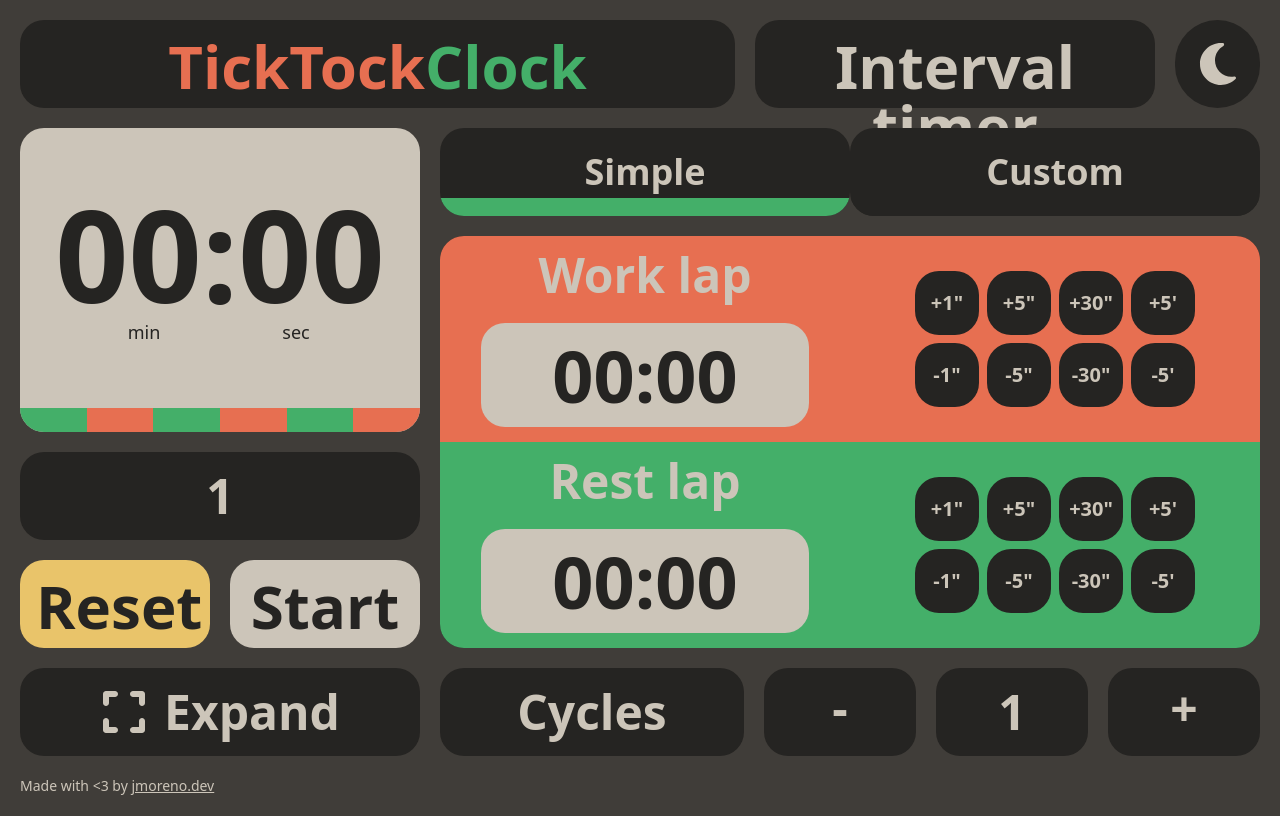
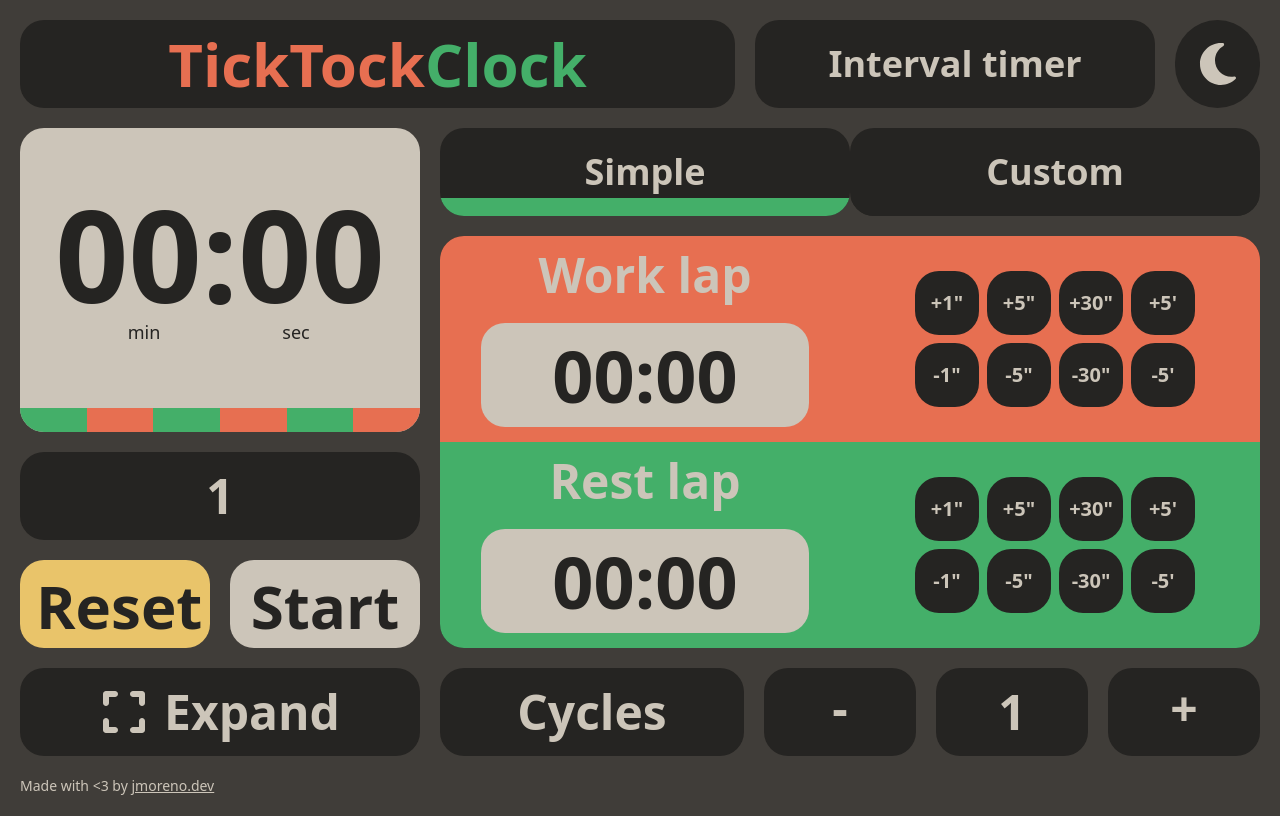
Before and after one commit to jesu-m0/TickTockClock, a React (Vite) app in the folder TickTockClock/: page / in a window 1280 px wide. Built offline with nearby package versions, Linux system fonts and the light colour scheme.

Commit message:
small font size fixes

```diff
--- a/TickTockClock/src/components/Common/Clock.tsx
+++ b/TickTockClock/src/components/Common/Clock.tsx
@@ -270,7 +270,7 @@ const Clock: React.FC = () => {
       {/*Clock*/}
       <div className="flex-grow rounded-3xl content-center dark:bg-timberwolf bg-floralWhite flex flex-col">
         <div className="p-4 h-full flex flex-col justify-center items-center">
-          <p className="font-black text-blackOlive dark:text-eerieBlack text-8xl lg:text-9xl text-center">
+          <p className="font-black text-blackOlive dark:text-eerieBlack text-8xl md:text-8xl xl:text-9xl text-center">
             {formatTime(time)}
           </p>
           <div className="flex px-8 w-full">
--- a/TickTockClock/src/components/Common/ExpandedContent.tsx
+++ b/TickTockClock/src/components/Common/ExpandedContent.tsx
@@ -72,7 +72,7 @@ const ExpandedContent: React.FC<ExpandedContentProps> = ({
           {/*Clock*/}
           <div className="mx-auto dark:bg-timberwolf bg-floralWhite h-[50vh] lg:h-[60vh] lg:w-[60vw] w-[85vw] rounded-3xl mt-[5vh] flex flex-col items-center justify-center">
             <div className="h-full flex flex-col justify-center items-center">
-              <p className="text-blackOlive lg:text-[18rem] text-8xl font-black">
+              <p className="text-blackOlive 2xl:text-[18rem] xl:text-[16rem] lg:text-[14rem] md:text-[12rem] text-8xl font-black">
                 {formatTime(time)}
               </p>
               <div className="flex px-8 w-full">
--- a/TickTockClock/src/components/Common/Header.tsx
+++ b/TickTockClock/src/components/Common/Header.tsx
@@ -5,15 +5,19 @@ const Header: React.FC = () => {
     return (
         <header className="contents">
             <div className='order-1 lg:order-1 p-4 row-span-1 rounded-3xl bg-floralWhite dark:bg-eerieBlack col-span-12 lg:col-span-7'>
-                <h1 className="font-extrabold text-timberwolf text-4xl lg:text-6xl text-center">
-                    <span className='text-burntSienna'>Tick</span>
-                    <span className='text-burntSienna'>Tock</span>
-                    <span className='text-jade'>Clock</span>
-                </h1>
+                <div className="flex items-center justify-center h-full">
+                    <h1 className="font-extrabold text-timberwolf text-4xl md:text-5xl xl:text-6xl text-center">
+                        <span className='text-burntSienna'>Tick</span>
+                        <span className='text-burntSienna'>Tock</span>
+                        <span className='text-jade'>Clock</span>
+                    </h1>
+                </div>
             </div>
 
             <div className='order-2 lg:order-2 lg:col-span-4 col-span-9 p-4 row-span-1 rounded-3xl bg-floralWhite dark:bg-eerieBlack'>
-                <h2 className='font-bold text-blackOlive dark:text-timberwolf rounded text-3xl lg:text-6xl text-center'>Interval timer</h2>
+                <div className="flex items-center justify-center h-full">
+                    <h2 className='font-bold text-blackOlive dark:text-timberwolf rounded text-3xl lg:text-4xl 2xl:text-6xl text-center'>Interval timer</h2>
+                </div>
             </div>
             <ThemeToggleButton />
         </header>
--- a/TickTockClock/src/components/mainPage.tsx
+++ b/TickTockClock/src/components/mainPage.tsx
@@ -223,7 +223,7 @@ const MainPage: React.FC = () => {
           }`}
             onClick={handleReset}
           >
-            <p className="font-bold text-eerieBlack text-4xl lg:text-6xl text-center">
+            <p className="font-bold text-eerieBlack text-4xl md:text-4xl xl:text-6xl text-center">
               Reset
             </p>
           </div>
@@ -245,7 +245,7 @@ const MainPage: React.FC = () => {
                                     }`}
             onClick={handlePauseStart}
           >
-            <p className="font-bold dark:text-eerieBlack text-floralWhite text-4xl lg:text-6xl text-center">
+            <p className="font-bold dark:text-eerieBlack text-floralWhite text-4xl md:text-4xl xl:text-6xl text-center">
               {isPaused ? "Start" : "Stop"}
             </p>
           </div>
```
